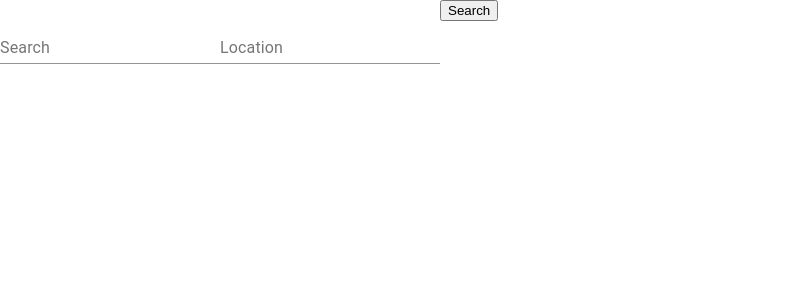
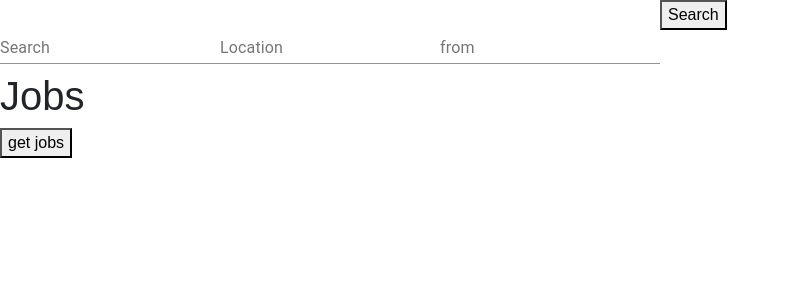
Before and after one commit to Amal97/FindMeAJobFE, a React (Create React App) app: page / in a window 1280 px wide. Shown: the top 300 px of the page, without its empty margins (0-790 px from the left). Built offline with nearby package versions, Linux system fonts and the light colour scheme; the HTML template or start-up script is replaced by a standard one.

Commit message:
Can get Jobs to render using POST

```diff
--- a/package.json
+++ b/package.json
@@ -4,7 +4,9 @@
   "private": true,
   "dependencies": {
     "@material-ui/core": "^4.2.1",
+    "bootstrap": "^4.3.1",
     "react": "^16.8.6",
+    "react-bootstrap": "^1.0.0-beta.10",
     "react-dom": "^16.8.6",
     "react-scripts-ts": "3.1.0"
   },
--- a/public/index.html
+++ b/public/index.html
@@ -19,6 +19,12 @@
       work correctly both with client-side routing and a non-root public URL.
       Learn how to configure a non-root public URL by running `npm run build`.
     -->
+    <link
+      rel="stylesheet"
+      href="https://maxcdn.bootstrapcdn.com/bootstrap/4.3.1/css/bootstrap.min.css"
+      integrity="sha384-ggOyR0iXCbMQv3Xipma34MD+dH/1fQ784/j6cY/iJTQUOhcWr7x9JvoRxT2MZw1T"
+      crossorigin="anonymous"
+    />
     <title>React App</title>
   </head>
   <body>
--- a/src/App.tsx
+++ b/src/App.tsx
@@ -3,6 +3,9 @@ import * as React from 'react';
 import './App.css';
 // import { Button } from '@material-ui/core';
 import Header from './Components/Header';
+import JobList from './Components/JobList';
+import Card from 'react-bootstrap/Card';
+
 
 // import logo from './logo.svg';
 
@@ -24,31 +27,60 @@ class App extends React.Component<{}, IState>{
     }
   }
 
+  public updateJobList =() =>{
+        console.log("hey");
+  }
+
+  public listMounted = (callbacks: any) => {
+    this.setState({ updateJobList: callbacks })
+  }
 
 
-  public findJobs = (inputSearch: string, locationSearch: string) => {
-    const body = {"inputSearch":inputSearch, "locationSearch":locationSearch}
+  public findJobs = (inputSearch: string, locationSearch: string, fromSearch: string) => {
+    console.log(fromSearch);
+    const body = {"jobSearch":inputSearch, "location":locationSearch, "from":fromSearch}
     const proxyurl = "https://findmeajobapidevops97.azurewebsites.net/api/Jobs";
     fetch(proxyurl, {
       body: JSON.stringify(body),
       headers: {
         Accept: "text/plain",
-        "Access-Control-Allow-Origin":"*",
-        "Content-Type": "application/json"
+         "Content-Type": "application/json",
       },
       method: "POST"
-    }).then(() => {
-      this.state.updateJobList();
-    })
-    console.log(inputSearch);
-    console.log(locationSearch);
+      }).then((ret:any) => {
+            return ret.json();
+        }).then((result:any) => {
+            console.log(result);
+            const output:any[] = []
+            result.forEach((Jobs:any) => {
+                const row = (
+                <Card style={{ width: '60rem' }}>
+                <Card.Body>
+                    <Card.Title>{Jobs.jobTitle}</Card.Title>
+                    <Card.Subtitle className="mb-2 text-muted">{Jobs.companyName}</Card.Subtitle>
+                    <Card.Text>
+                        {Jobs.jobDescription}
+                    </Card.Text>
+                    <Card.Link href={Jobs.webUrl}>Visit Website</Card.Link>
+                </Card.Body>
+                </Card>
+                )
+                output.push(row);
+            });
+            this.setState({jobList:output})
+        })
+        console.log("2nd");
 
   }
+
+
 
   public render() {
     return (
        <div>
          <Header findJobs={this.findJobs} />
+         <JobList mount={this.listMounted} />
+                         {this.state.jobList}
 
        </div>
 
--- a/src/Components/Header.tsx
+++ b/src/Components/Header.tsx
@@ -9,6 +9,7 @@ interface IProps{
 }
 
 interface IState{
+    fromInput:string
     locationInput:string
     searchInput:string
 }
@@ -18,6 +19,7 @@ export default class Header extends React.Component<IProps,IState> {
     public constructor(props:any){
         super(props);
         this.state = {
+            fromInput:"",
             locationInput:"",
             searchInput:""
         }
@@ -25,7 +27,7 @@ export default class Header extends React.Component<IProps,IState> {
 
     public findJobs = (e: { preventDefault: () => void; }) => {
         e.preventDefault()
-        this.props.findJobs(this.state.searchInput, this.state.locationInput)
+        this.props.findJobs(this.state.searchInput, this.state.locationInput, this.state.fromInput)
     }
 
     public render() {
@@ -47,6 +49,13 @@ export default class Header extends React.Component<IProps,IState> {
                     onChange = { (event: any) => this.setState({locationInput:event.target.value})}
                     value = {this.state.locationInput}
                 />
+                <TextField
+                    id="from"
+                    label="from"
+                    margin="normal"
+                    onChange = { (event: any) => this.setState({fromInput:event.target.value})}
+                    value = {this.state.fromInput}
+                />
                 <button className="button is-info" onClick={this.findJobs}> Search </button>
             </form>
 
--- a/src/Components/JobList.tsx
+++ b/src/Components/JobList.tsx
@@ -2,6 +2,7 @@
 // import Star from '@material-ui/icons/Star'
 // import StarBorder from '@material-ui/icons/StarBorder'
 import * as React from 'react'
+import Card from 'react-bootstrap/Card';
 
 interface IState{
     jobList: any
@@ -9,15 +10,54 @@ interface IState{
 
 interface IProps{
     mount:any
-    play:any
 }
 
-export default class JobList extends React.Component<IProps,IState>{
+export default class JobList extends React.Component<IProps,IState> {
     public constructor(props:any){
         super(props);
         this.state = {
-            jobList: []
+            jobList: [],
         }
       //  this.updateList();
     }
+
+    public updateList = () => {
+        console.log("1st");
+        fetch('https://findmeajobapidevops97.azurewebsites.net/api/Jobs' , {
+            method:'GET'
+        }).then((ret:any) => {
+            return ret.json();
+        }).then((result:any) => {
+            const output:any[] = []
+            result.forEach((Jobs:any) => {
+                const row = (
+                <Card style={{ width: '60rem' }}>
+                <Card.Body>
+                    <Card.Title>{Jobs.jobTitle}</Card.Title>
+                    <Card.Subtitle className="mb-2 text-muted">{Jobs.companyName}</Card.Subtitle>
+                    <Card.Text>
+                        {Jobs.jobDescription}
+                    </Card.Text>
+                    <Card.Link href={Jobs.webUrl}>Visit Website</Card.Link>
+                </Card.Body>
+                </Card>
+                )
+                output.push(row);
+            });
+            this.setState({jobList:output})
+        })
+        console.log("2nd");
+
+    }
+
+    public render(){
+        return (
+            <div>
+                <h1>Jobs</h1>
+                <button className="button is-info" onClick={this.updateList}> get jobs </button>
+                {this.state.jobList}
+            </div>
+        )
+
+    }
 }
```
Also changed, not shown: 1 other file (tests, documents, lock files or other folders).
